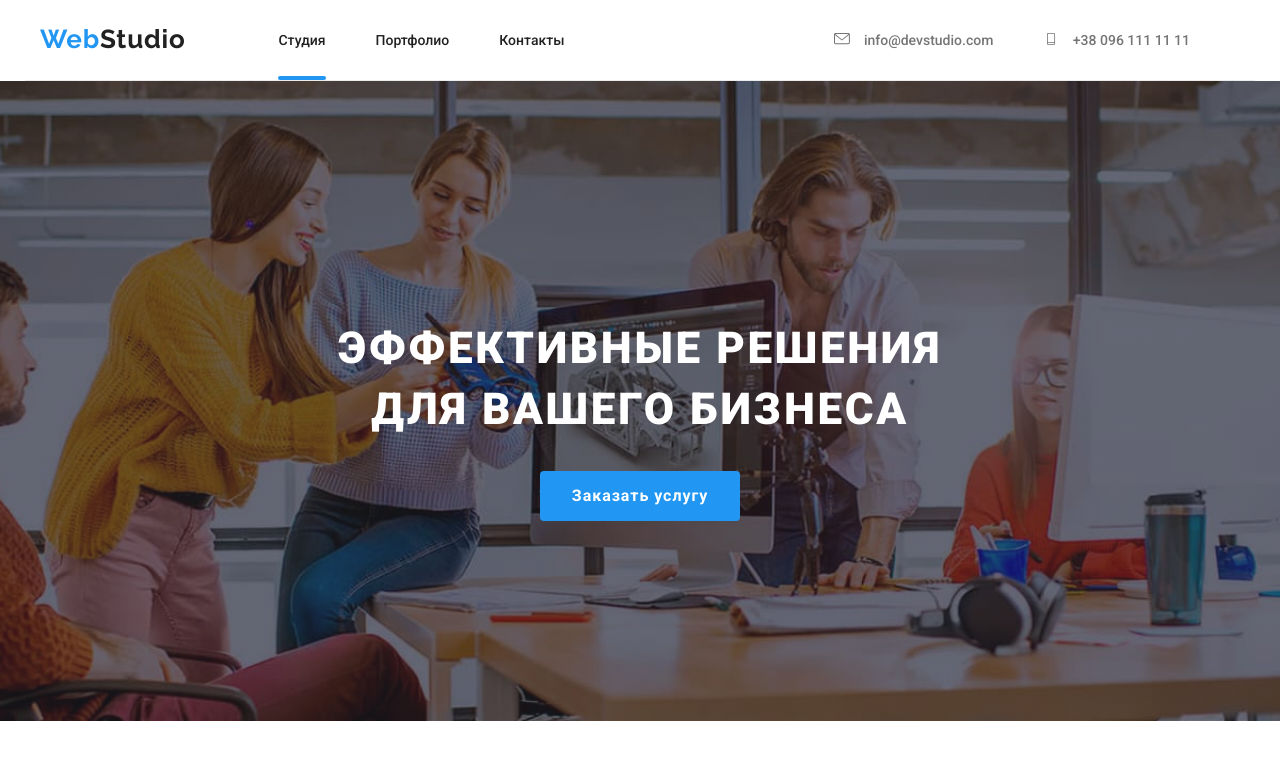
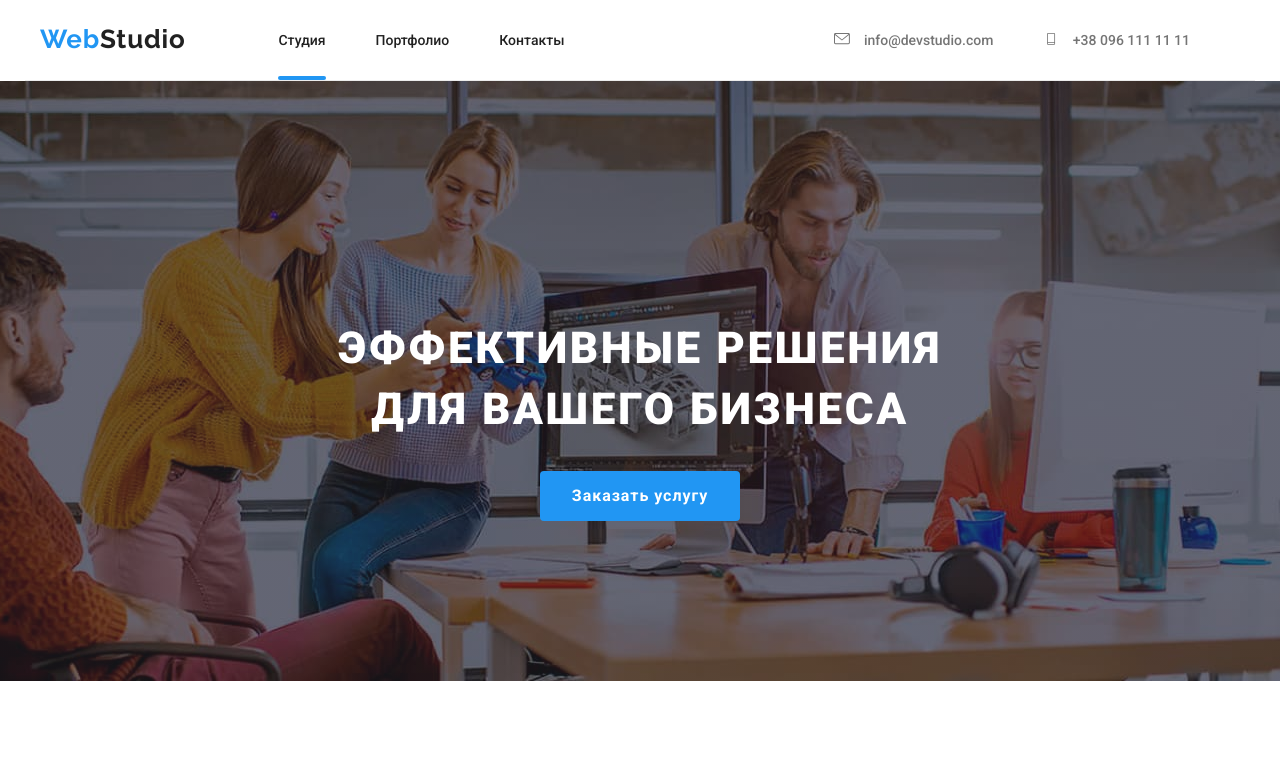
Before and after one commit to Vadim-Spakov/goit-markup-hw-07, a plain HTML site: page index.html in a window 1280 px wide. Shown: the top 772 px of the page. Drawn offline with Linux system fonts and the light colour scheme.

Commit message:
Работа над ДЗ-07

```diff
--- a/sass/layouts/_hero.scss
+++ b/sass/layouts/_hero.scss
@@ -1,16 +1,15 @@
 .hero {
   max-width: 1600px;
+  height: 600px;
+  margin-left: auto;
   margin-right: auto;
-  margin-left: auto;
   padding-top: 200px;
-  padding-bottom: 200px;
-  background: #c4c4c4;
   background-image: linear-gradient(
       to right,
       rgba(47, 48, 58, 0.4),
       rgba(47, 48, 58, 0.4)
     ),
-    url(../icon/Img.jpg);
+    url("../icon/Img.jpg");
   background-repeat: no-repeat;
   background-position: center;
   background-size: cover;
```
Also changed, not shown: css/main.css, css/main.min.css, 2 other files.
